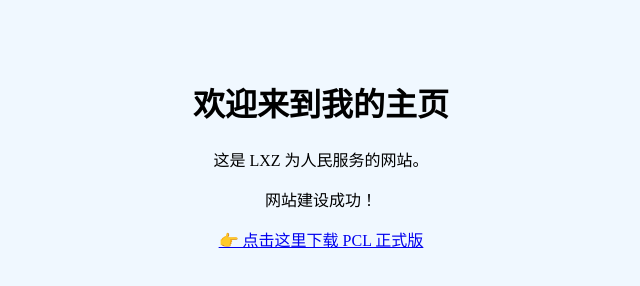
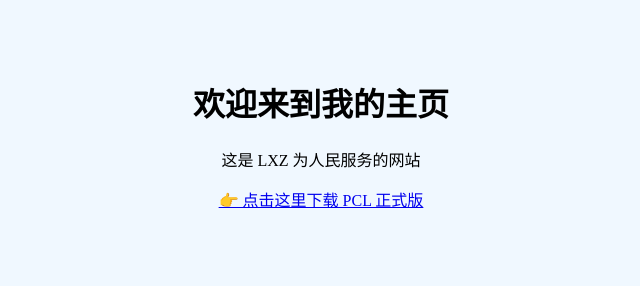
Before and after one commit to LXZ-USERNAME/LXZ, a plain HTML site: page index.html in a window 1280 px wide. Shown: the whole page, without its empty margins (319-959 px from the left). Drawn offline with Linux system fonts and the light colour scheme.

Commit message:
Remove extra period from paragraph text

```diff
--- a/index.html
+++ b/index.html
@@ -6,8 +6,7 @@
 </head>
 <body style="background-color: #f0f8ff; text-align: center; padding-top: 50px;">
     <h1>欢迎来到我的主页</h1>
-    <p>这是 LXZ 为人民服务的网站。</p>
-    <p>网站建设成功！</p>
+    <p>这是 LXZ 为人民服务的网站</p>
     <p><a href="PCL 正式版 2.13.1.1.zip" download>👉 点击这里下载 PCL 正式版</a></p>
 </body>
 </html>
```
